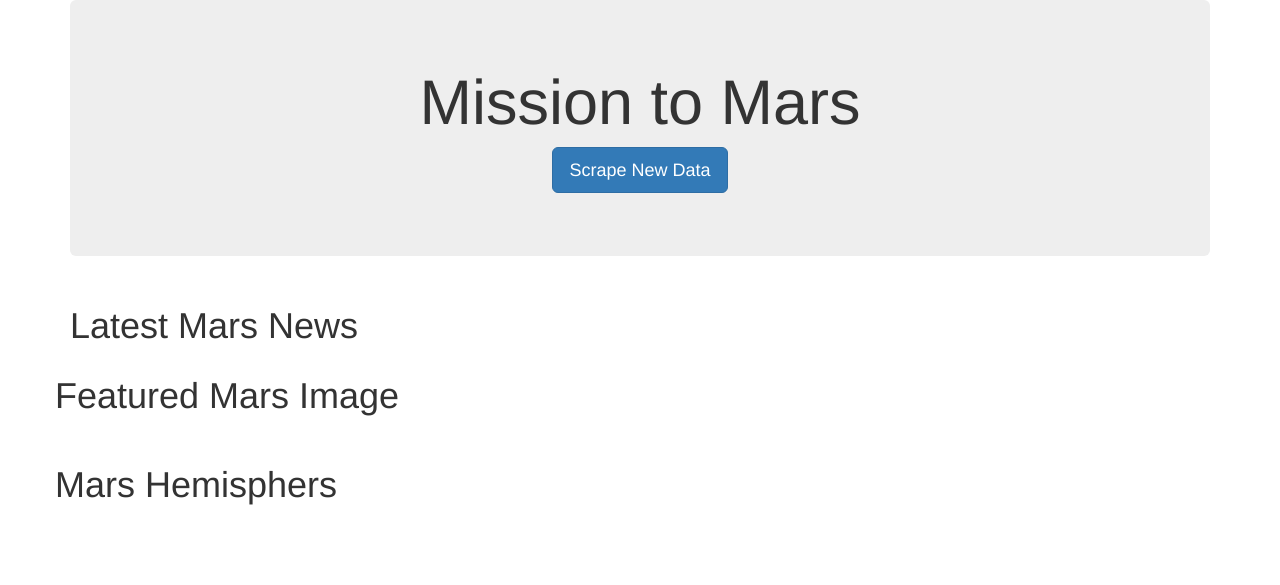
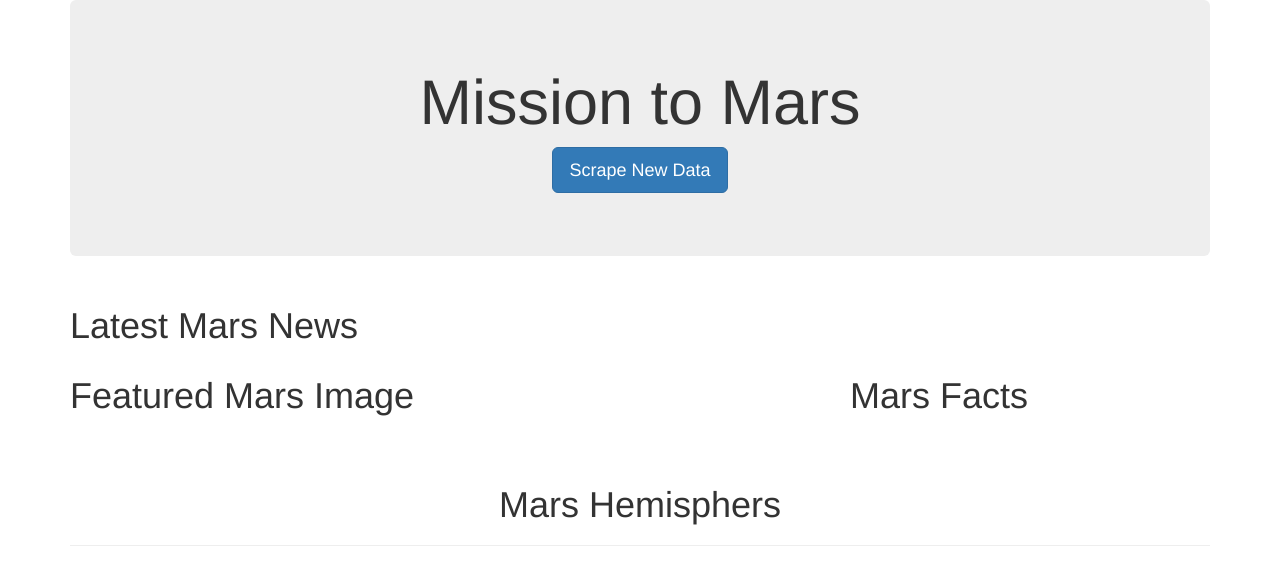
Before and after one commit to mattdhill011/web-scraping-challenge, a Flask app: page / in a window 1280 px wide. Shown: the top 585 px of the page. Run offline with Flask 2, Linux system fonts and the light colour scheme; data that the repository does not hold is empty; some libraries are stand-ins or nearby versions.

Commit message:
mostly done, except for the finishing touches

```diff
--- a/missons_to_mars/mars_scrape.py
+++ b/missons_to_mars/mars_scrape.py
@@ -85,7 +85,8 @@ def scrape():
 
         for link in links:
             browser.find_by_css('h3').links.find_by_partial_text(link).click()
-            image_link = browser.links.find_by_text("Original")['href']
+            image_link = browser.links.find_by_text("Sample")['href']
+            print(image_link)
 
             # Then we make a dictionary to hold what we found and append it to the hemisphere_image_urls
             image_dict = {"title":link, "img_url":image_link}
--- a/missons_to_mars/templates/index.html
+++ b/missons_to_mars/templates/index.html
@@ -25,29 +25,49 @@
       </div>
     </div>
 
-    <div class="row" id="featured_image">
+    <div class="row">
+      <div class="col-md-8" id="featured_image">
         <h1> Featured Mars Image</h1>
         <img src={{listings.featured}}>
+      </div>
+
+      <div class="col-md-4" id="mars_facts">
+        <h1>Mars Facts</h1>
+        {{listings.facts | safe}}
+      </div>
     </div>
+  </div>
 
-    <div class="row" id="facts">
-      {{listings.facts | safe}}
+  <br>
+
+  <div class="container">
+    <div class="row" id="hemisphers">
+      <div class="col-md-12 border border-dark">
+        <h1><center>Mars Hemisphers</center></h1>
+
+        <hr>
+
+        {% for image in listings.images %}
+          <div class="col-md-3">
+            <img class="card-img-top" src={{image.img_url}} alt={{image.title}} width="100%" height="100%">
+            <div class="card-title">
+              <h5>{{image.title}}</h5>
+            </div>
+          </div>
+        {% endfor %}
+      </div>
     </div>
+  </div>
 
-    <div class="row" id="hemisphere_images">
-      <h1>Mars Hemisphers</h1>
-      {% for image in listings.image %}
-      <div class="card" style="width: 20rem;">
-        <div class="card-body">
-          <h4 class="card-title">{{image["title"]}}</h4>
-          <p>does this work?</p>
-          <img src={image.img_url}>
-        </div>
-      </div>
-      {% endfor %}
-    </div>
+<!-- Bootstrap core JavaScript
+    ================================================== -->
+    <!-- Placed at the end of the document so the pages load faster -->
+    <script src="https://code.jquery.com/jquery-3.2.1.slim.min.js" integrity="sha384-KJ3o2DKtIkvYIK3UENzmM7KCkRr/rE9/Qpg6aAZGJwFDMVNA/GpGFF93hXpG5KkN" crossorigin="anonymous"></script>
+    <script>window.jQuery || document.write('<script src="../../assets/js/vendor/jquery-slim.min.js"><\/script>')</script>
+    <script src="../../assets/js/vendor/popper.min.js"></script>
+    <script src="../../dist/js/bootstrap.min.js"></script>
+    <script src="../../assets/js/vendor/holder.min.js"></script>
 
-  </div>
 </body>
 
 </html>
```
Also changed, not shown: missons_to_mars/scrape_mars.py (+8 -5 lines).
